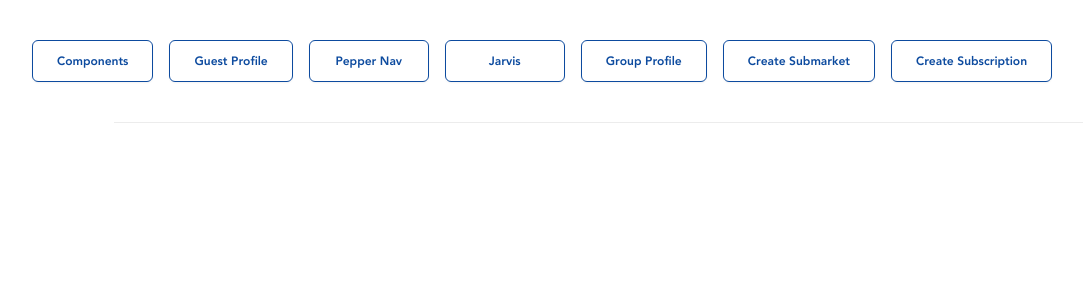
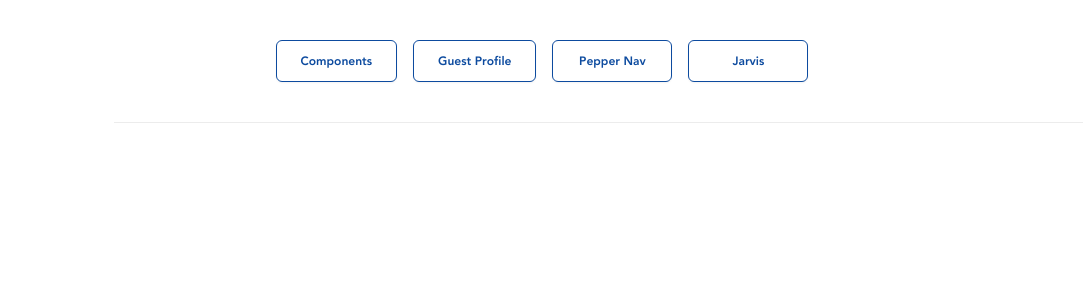
Before and after one commit to paulhmorris/crm-components, a React (Vite) app: page / in a window 1280 px wide. Shown: the top 300 px of the page, without its empty margins (98-1181 px from the left). Built offline with nearby package versions, Linux system fonts and the light colour scheme.

Commit message:
Comment out unused routes

```diff
--- a/src/components/TabSelection.tsx
+++ b/src/components/TabSelection.tsx
@@ -10,13 +10,13 @@ const TabSelection = () => {
     { title: "Guest Profile", route: "/guest-profile", isActive: false },
     { title: "Pepper Nav", route: "/nav", isActive: false },
     { title: "Jarvis", route: "/jarvis", isActive: false },
-    { title: "Group Profile", route: "/group-profile", isActive: false },
-    { title: "Create Submarket", route: "/create-submarket", isActive: false },
-    {
-      title: "Create Subscription",
-      route: "/create-subscription",
-      isActive: false,
-    },
+    // { title: "Group Profile", route: "/group-profile", isActive: false },
+    // { title: "Create Submarket", route: "/create-submarket", isActive: false },
+    // {
+    //   title: "Create Subscription",
+    //   route: "/create-subscription",
+    //   isActive: false,
+    // },
   ];
 
   return (
```
